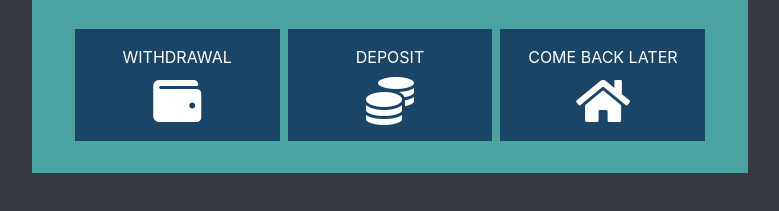
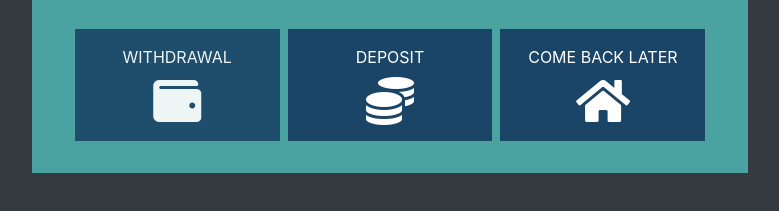
Before and after one commit to ponzukun/VirtualBankingApp, a plain HTML site: page main.html in a window 1280 px wide. In both pictures the pointer is over the element 427 px from the left and 504 px from the top of the page. Shown: the part 419-630 px from the top of the page, without its empty margins (250-1029 px from the left). Drawn offline with nearby package versions, Linux system fonts and the light colour scheme.

Commit message:
[fix] style.css

```diff
--- a/style.css
+++ b/style.css
@@ -10,3 +10,12 @@
 .rem2 {
     font-size: 2rem;
 }
+
+/* effect */
+.hover {
+cursor: pointer;
+}
+
+.hover:hover {
+    opacity: 0.9;
+}
```
